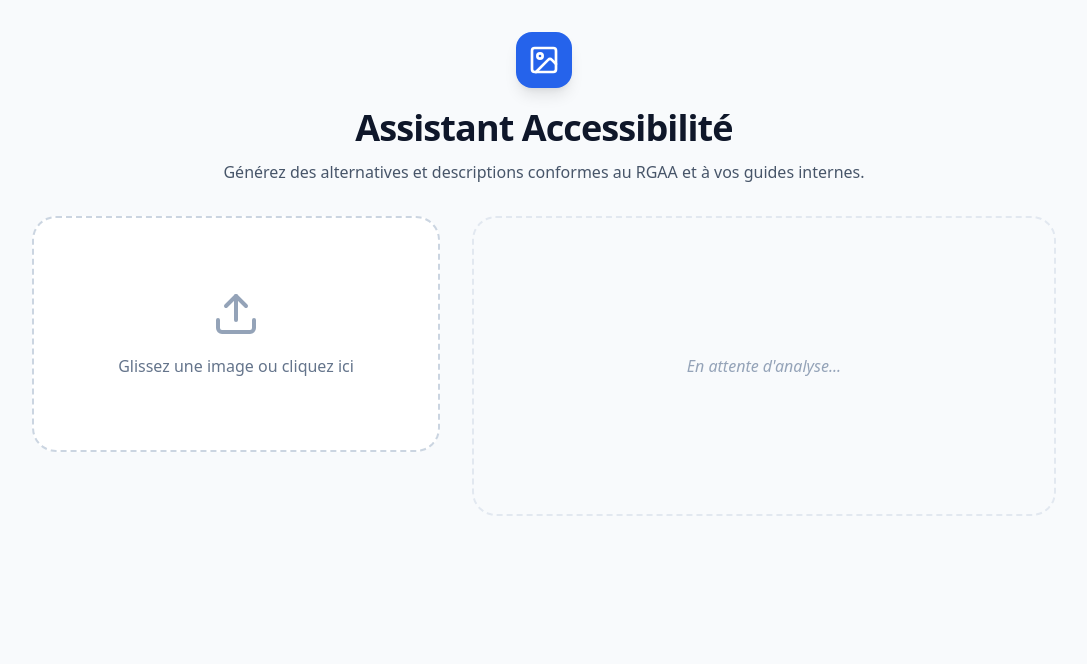
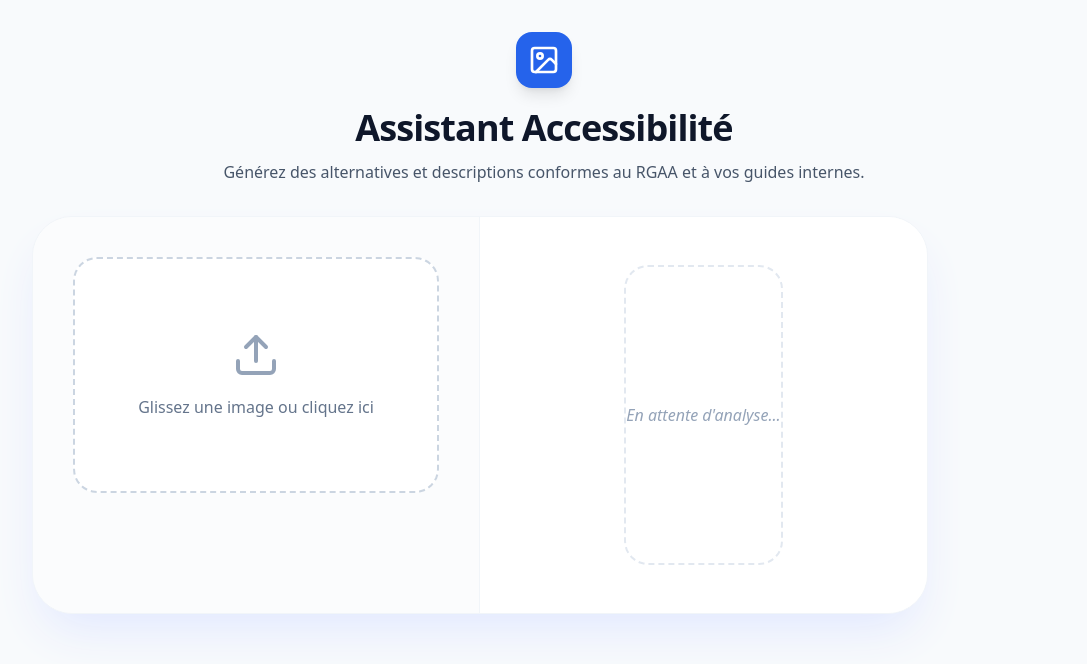
Before and after one commit to MaximeLy-VS/Assistant_AN, a React (Vite) app: page / in a window 1280 px wide. Shown: the top 664 px of the page, without its empty margins (96-1183 px from the left). Built offline with nearby package versions, Linux system fonts and the light colour scheme; no server answers.

Commit message:
Refactor layout structure in App component

```diff
--- a/src/App.jsx
+++ b/src/App.jsx
@@ -190,8 +190,8 @@ Renvoie le résultat au format JSON.`;
           <p className="text-slate-600 max-w-2xl mx-auto">Générez des alternatives et descriptions conformes au RGAA et à vos guides internes.</p>
         </header>
 
-        <div className="grid md:grid-cols-12 gap-8 items-start">
-          <div className="md:col-span-5 space-y-4">
+        <div className="max-w-4xl w-full bg-white rounded-[2.5rem] shadow-2xl shadow-indigo-100 overflow-hidden flex flex-col md:flex-row border border-slate-100 animate-fade-slide-up">
+          <div className="w-full md:w-1/2 bg-slate-50/50 p-10 flex flex-col border-b md:border-b-0 md:border-r border-slate-100">
             <div
               onDragOver={(e) => { e.preventDefault(); setIsDragging(true); }}
               onDragLeave={() => setIsDragging(false)}
@@ -233,7 +233,7 @@ Renvoie le résultat au format JSON.`;
             {error && <div className="p-4 bg-red-50 text-red-700 rounded-xl border border-red-100 text-sm flex gap-2"><AlertCircle size={16} />{error}</div>}
           </div>
 
-          <div className="md:col-span-7">
+          <div className="w-full md:w-1/2 p-12 flex flex-col items-center justify-center bg-white">
             {result ? (
               <div className="bg-white rounded-3xl shadow-sm border border-slate-200 overflow-hidden divide-y divide-slate-100">
                 <div className="p-6 bg-slate-50/50 flex justify-between items-center">
```
